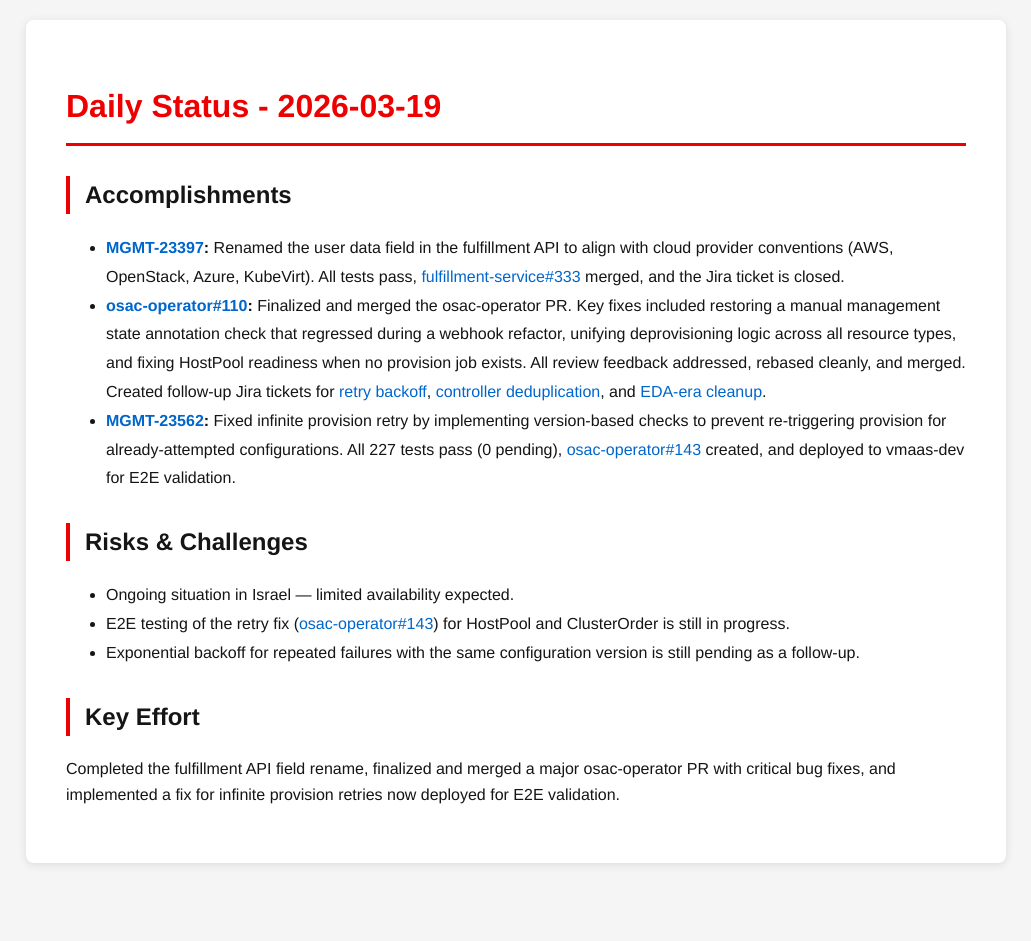
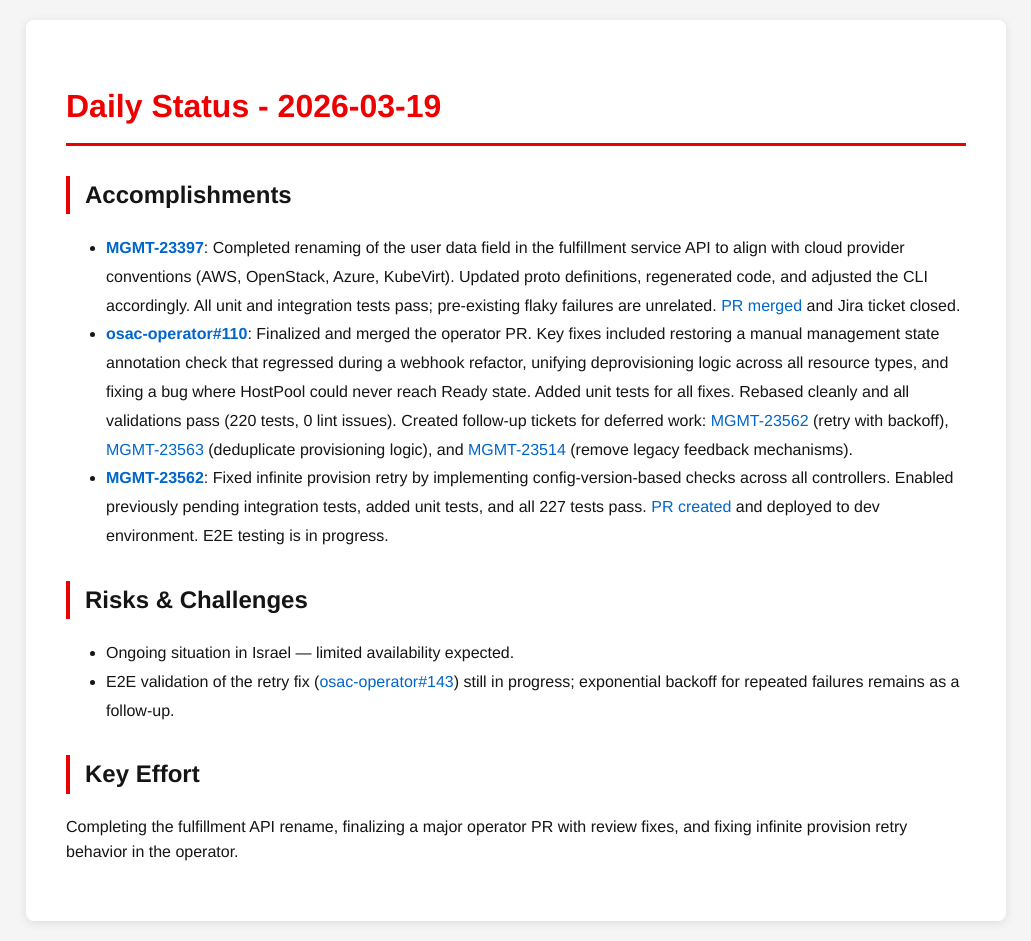
Before and after one commit to tzvatot/daily-status, a Jekyll site: the page built from 2026-03-19.md, in a window 1280 px wide. Shown: the whole page, without its empty margins (124-1155 px from the left). Built offline with Jekyll 4.4.1, drawn with Linux system fonts in a browser that asks for light colours; before the commit the page ends 900 px from its top, so only the background shows below that.

Commit message:
Daily status update - 2026-03-19

```diff
--- a/2026-03-19.md
+++ b/2026-03-19.md
@@ -7,14 +7,13 @@
 # Daily Status - 2026-03-19
 
 ## Accomplishments
-- **[MGMT-23397](https://issues.redhat.com/browse/MGMT-23397):** Renamed the user data field in the fulfillment API to align with cloud provider conventions (AWS, OpenStack, Azure, KubeVirt). All tests pass, [fulfillment-service#333](https://github.com/osac-project/fulfillment-service/pull/333) merged, and the Jira ticket is closed.
-- **[osac-operator#110](https://github.com/osac-project/osac-operator/pull/110):** Finalized and merged the osac-operator PR. Key fixes included restoring a manual management state annotation check that regressed during a webhook refactor, unifying deprovisioning logic across all resource types, and fixing HostPool readiness when no provision job exists. All review feedback addressed, rebased cleanly, and merged. Created follow-up Jira tickets for [retry backoff](https://issues.redhat.com/browse/MGMT-23562), [controller deduplication](https://issues.redhat.com/browse/MGMT-23563), and [EDA-era cleanup](https://issues.redhat.com/browse/MGMT-23514).
-- **[MGMT-23562](https://issues.redhat.com/browse/MGMT-23562):** Fixed infinite provision retry by implementing version-based checks to prevent re-triggering provision for already-attempted configurations. All 227 tests pass (0 pending), [osac-operator#143](https://github.com/osac-project/osac-operator/pull/143) created, and deployed to vmaas-dev for E2E validation.
+- **[MGMT-23397](https://issues.redhat.com/browse/MGMT-23397)**: Completed renaming of the user data field in the fulfillment service API to align with cloud provider conventions (AWS, OpenStack, Azure, KubeVirt). Updated proto definitions, regenerated code, and adjusted the CLI accordingly. All unit and integration tests pass; pre-existing flaky failures are unrelated. [PR merged](https://github.com/osac-project/fulfillment-service/pull/333) and Jira ticket closed.
+- **[osac-operator#110](https://github.com/osac-project/osac-operator/pull/110)**: Finalized and merged the operator PR. Key fixes included restoring a manual management state annotation check that regressed during a webhook refactor, unifying deprovisioning logic across all resource types, and fixing a bug where HostPool could never reach Ready state. Added unit tests for all fixes. Rebased cleanly and all validations pass (220 tests, 0 lint issues). Created follow-up tickets for deferred work: [MGMT-23562](https://issues.redhat.com/browse/MGMT-23562) (retry with backoff), [MGMT-23563](https://issues.redhat.com/browse/MGMT-23563) (deduplicate provisioning logic), and [MGMT-23514](https://issues.redhat.com/browse/MGMT-23514) (remove legacy feedback mechanisms).
+- **[MGMT-23562](https://issues.redhat.com/browse/MGMT-23562)**: Fixed infinite provision retry by implementing config-version-based checks across all controllers. Enabled previously pending integration tests, added unit tests, and all 227 tests pass. [PR created](https://github.com/osac-project/osac-operator/pull/143) and deployed to dev environment. E2E testing is in progress.
 
 ## Risks & Challenges
 - Ongoing situation in Israel — limited availability expected.
-- E2E testing of the retry fix ([osac-operator#143](https://github.com/osac-project/osac-operator/pull/143)) for HostPool and ClusterOrder is still in progress.
-- Exponential backoff for repeated failures with the same configuration version is still pending as a follow-up.
+- E2E validation of the retry fix ([osac-operator#143](https://github.com/osac-project/osac-operator/pull/143)) still in progress; exponential backoff for repeated failures remains as a follow-up.
 
 ## Key Effort
-Completed the fulfillment API field rename, finalized and merged a major osac-operator PR with critical bug fixes, and implemented a fix for infinite provision retries now deployed for E2E validation.
+Completing the fulfillment API rename, finalizing a major operator PR with review fixes, and fixing infinite provision retry behavior in the operator.
```
